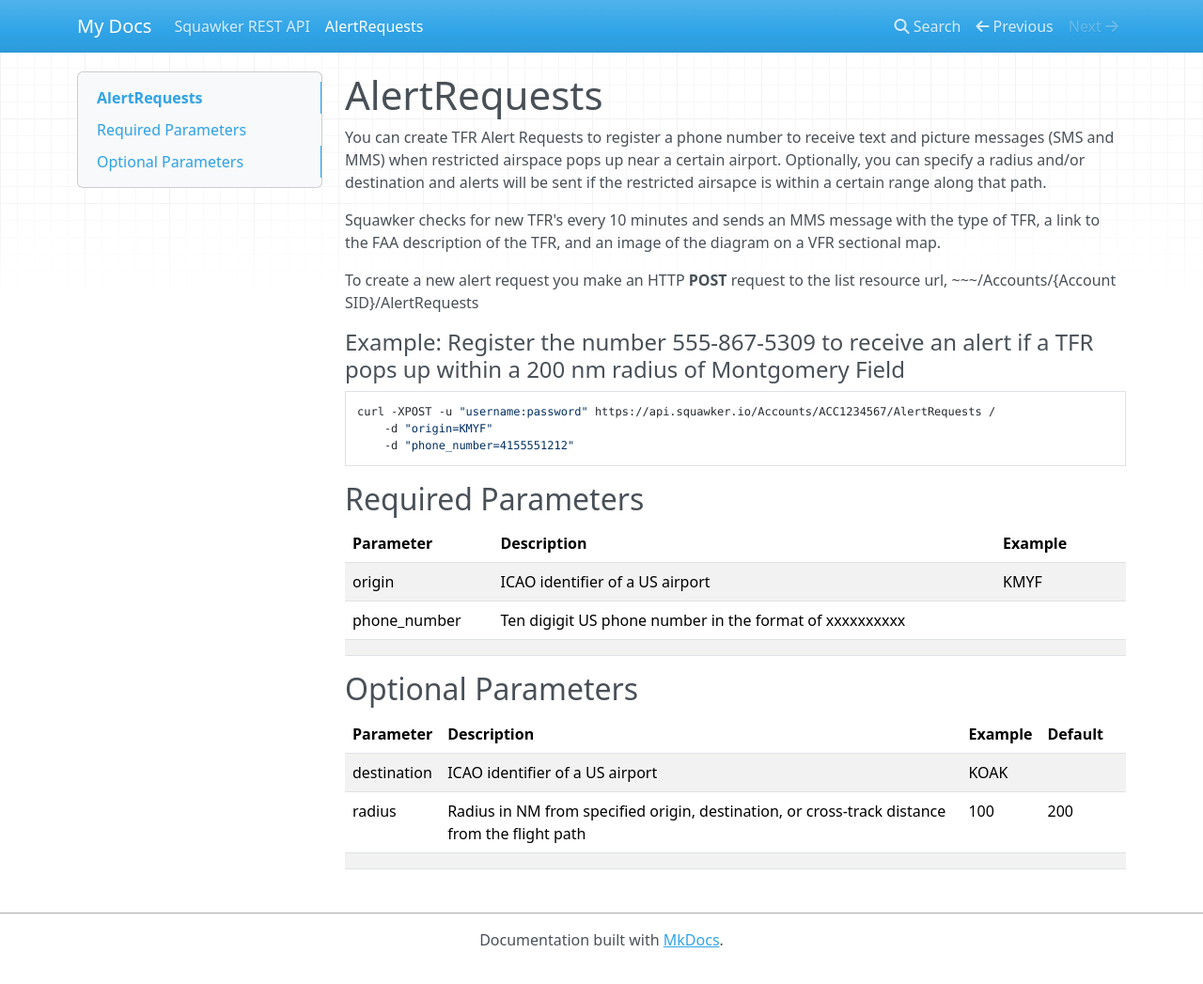
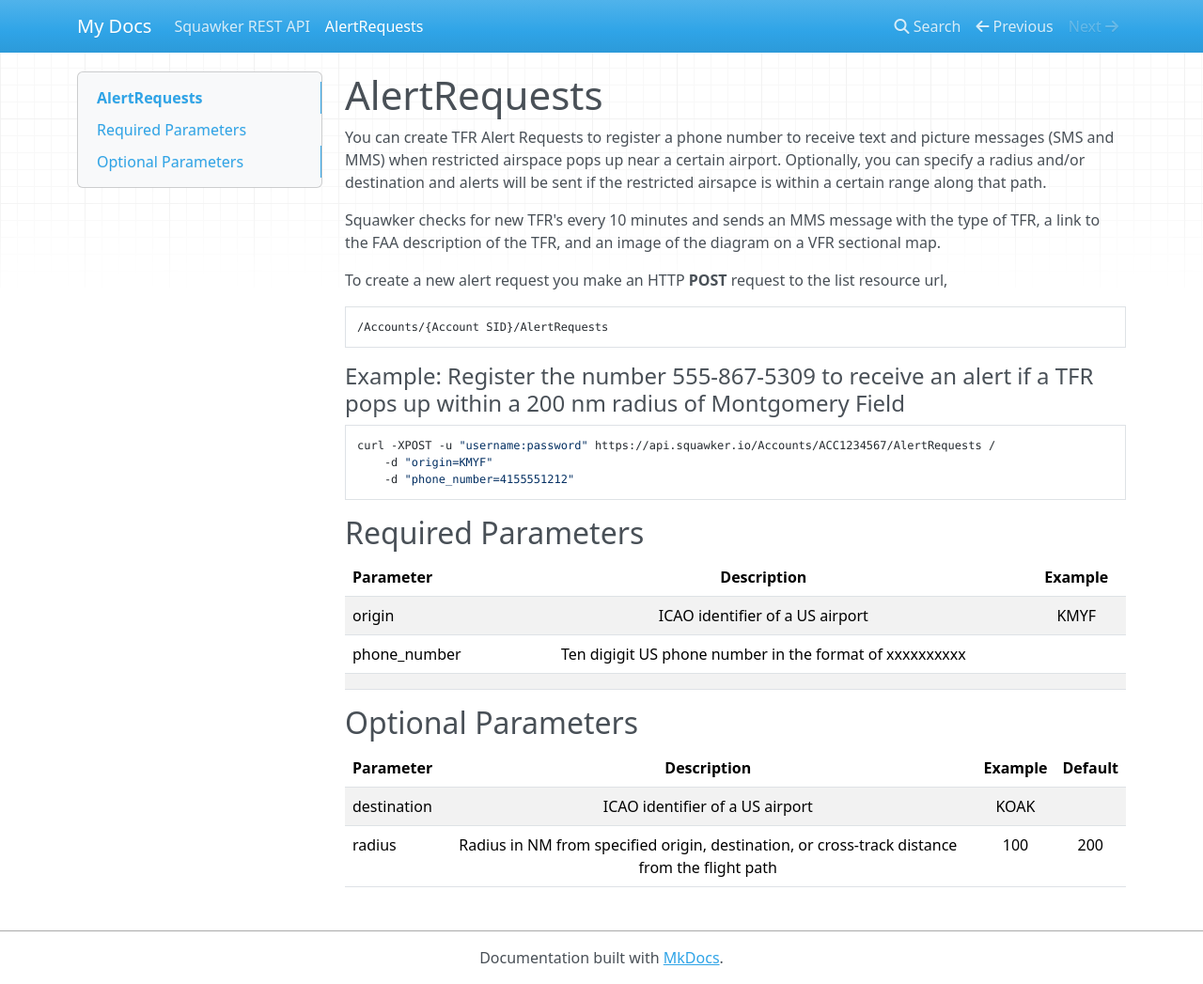
Before and after one commit to brettgerry/squawker-python, an MkDocs documentation site: the page built from docs/alert-requests.md, in a window 1280 px wide and 1047 px high. Shown: the whole window at 94% size. Built offline with MkDocs 1.6.1, drawn with Linux system fonts in a browser that asks for light colours; nearby versions of some CDN libraries.

Commit message:
adjust column formatting

```diff
--- a/docs/alert-requests.md
+++ b/docs/alert-requests.md
@@ -6,7 +6,9 @@
 
 
 To create a new alert request you make an HTTP **POST** request to the list resource url,
-~~~/Accounts/{Account SID}/AlertRequests
+~~~
+/Accounts/{Account SID}/AlertRequests
+~~~
 
 #### Example: Register the number 555-867-5309 to receive an alert if a TFR pops up within a 200 nm radius of Montgomery Field
 
@@ -16,16 +18,15 @@
 
 ## Required Parameters
 
-| Parameter    | Description                                   | Example |   |   |
-|--------------|-----------------------------------------------|---------|---|---|
-| origin       | ICAO identifier of a US airport               | KMYF    |   |   |
-| phone_number | Ten digigit US phone number in the format of xxxxxxxxxx |         |   |   |
-|              |                                               |         |   |   |
+| Parameter    | Description                                   | Example |
+|--------------|:---------------------------------------------:|:-------:|
+| origin       | ICAO identifier of a US airport               | KMYF    |
+| phone_number | Ten digigit US phone number in the format of xxxxxxxxxx |
+|              |                                               |         |
 
 ## Optional Parameters
 
-| Parameter    | Description                                   | Example | Default  |   |
-|--------------|-----------------------------------------------|---------|---|---|
-| destination       | ICAO identifier of a US airport               | KOAK    |   |   |
-| radius | Radius in NM from specified origin, destination, or cross-track distance from the flight path |    100     |  200 |   |
-|              |                                               |         |   |   |
+| Parameter    | Description                                   | Example | Default  |
+|--------------|:---------------------------------------------:|:-------:|:--------:|
+| destination  | ICAO identifier of a US airport               | KOAK    |          |
+| radius       | Radius in NM from specified origin, destination, or cross-track distance from the flight path |    100     |  200 |
```
